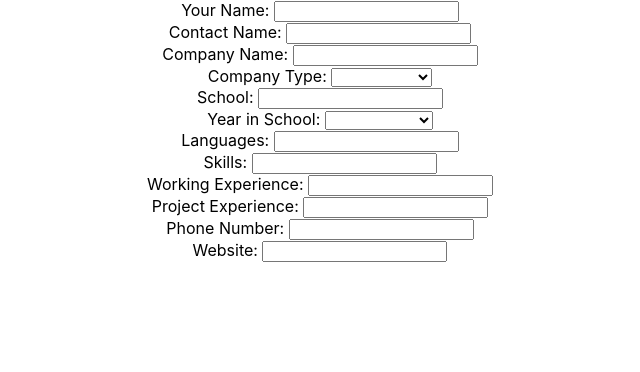
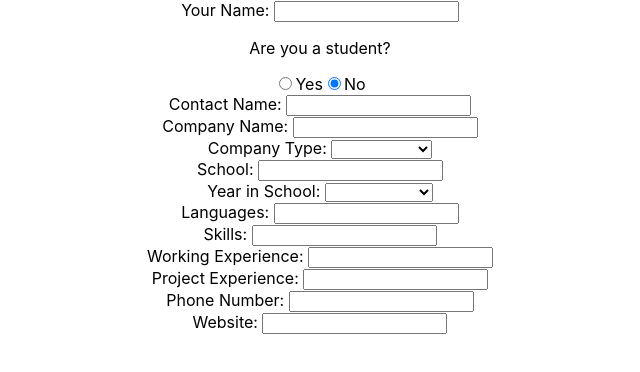
Before and after one commit to katie-truong/cover-me, a React (Create React App) app in the folder client/: page / in a window 1280 px wide. Shown: the top 372 px of the page, without its empty margins (320-960 px from the left). Built offline with nearby package versions, Linux system fonts and the light colour scheme.

Commit message:
Add radio button

```diff
--- a/client/src/Form.js
+++ b/client/src/Form.js
@@ -6,6 +6,7 @@ class Form extends React.Component {
       super();
       this.state = {
 				yourName: '',
+				student: false,
 				contactName: '',
         companyName: '',
         companyCategory: [
@@ -34,12 +35,19 @@ class Form extends React.Component {
         phoneNumber: '',
         websiteLink: ''
     	};
-      this.handleChange = this.handleChange.bind(this);
+			this.handleChange = this.handleChange.bind(this);
+			this.handleChangeRadioButton = this.handleChangeRadioButton.bind(this);
     }
 
     handleChange (evt) {
       this.setState({ [evt.target.name]: evt.target.value });
-    }
+		}
+
+		handleChangeRadioButton (event) {
+			this.setState({
+				student: event.target.value
+			});
+		}
 
     render () {
       return (
@@ -49,6 +57,28 @@ class Form extends React.Component {
         			<label>Your Name: </label>
 							<input type="text" name="name" onChange={this.handleChange} />
 						</div>
+
+						<p>Are you a student?</p>
+
+          <label>
+            <input
+							type="radio"
+              value="true"
+              checked={this.state.student === true}
+              onChange={this.handleChangeRadioButton}
+            />
+            Yes
+          </label>
+
+          <label>
+            <input
+							type="radio"
+              value="false"
+              checked={this.state.student === false}
+              onChange={this.handleChangeRadioButton}
+            />
+            No
+          </label>
 
 						<div>
 							<label>Contact Name: </label>
```
